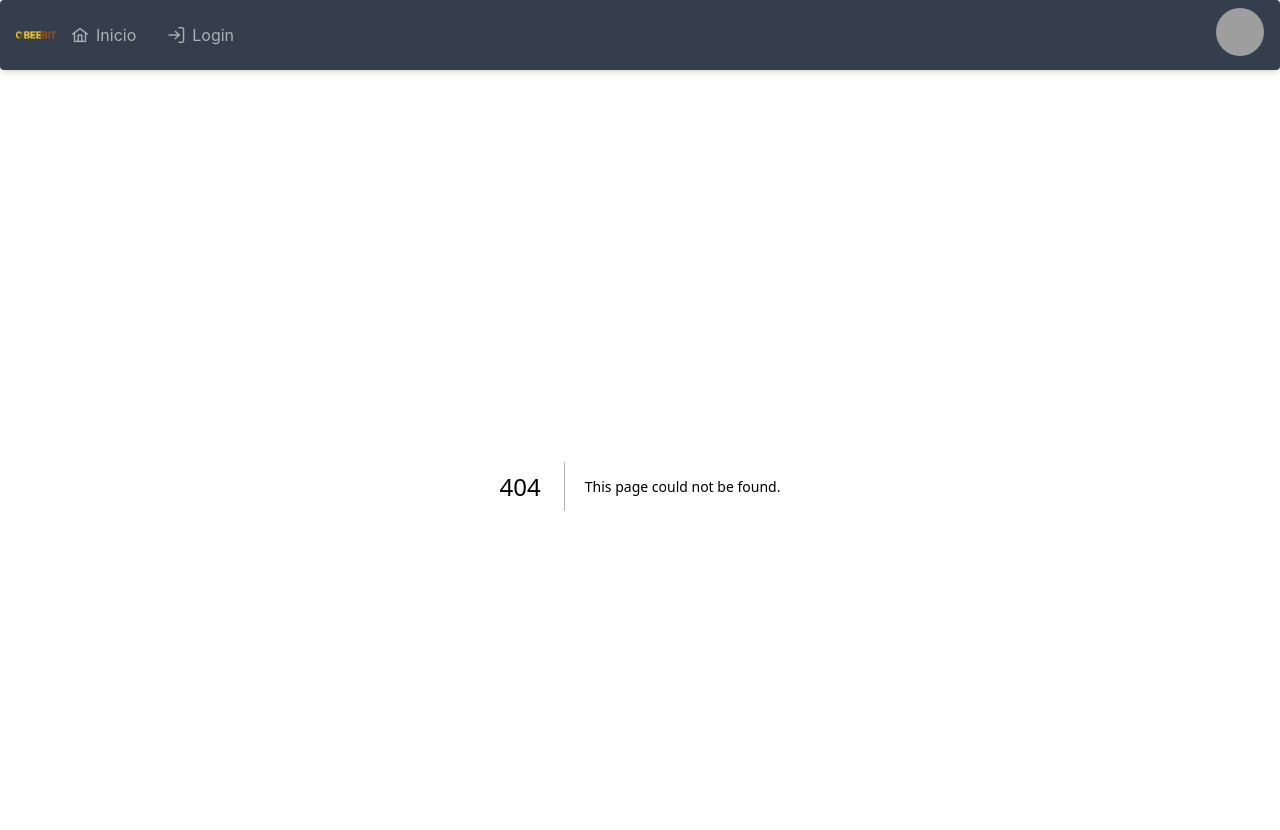
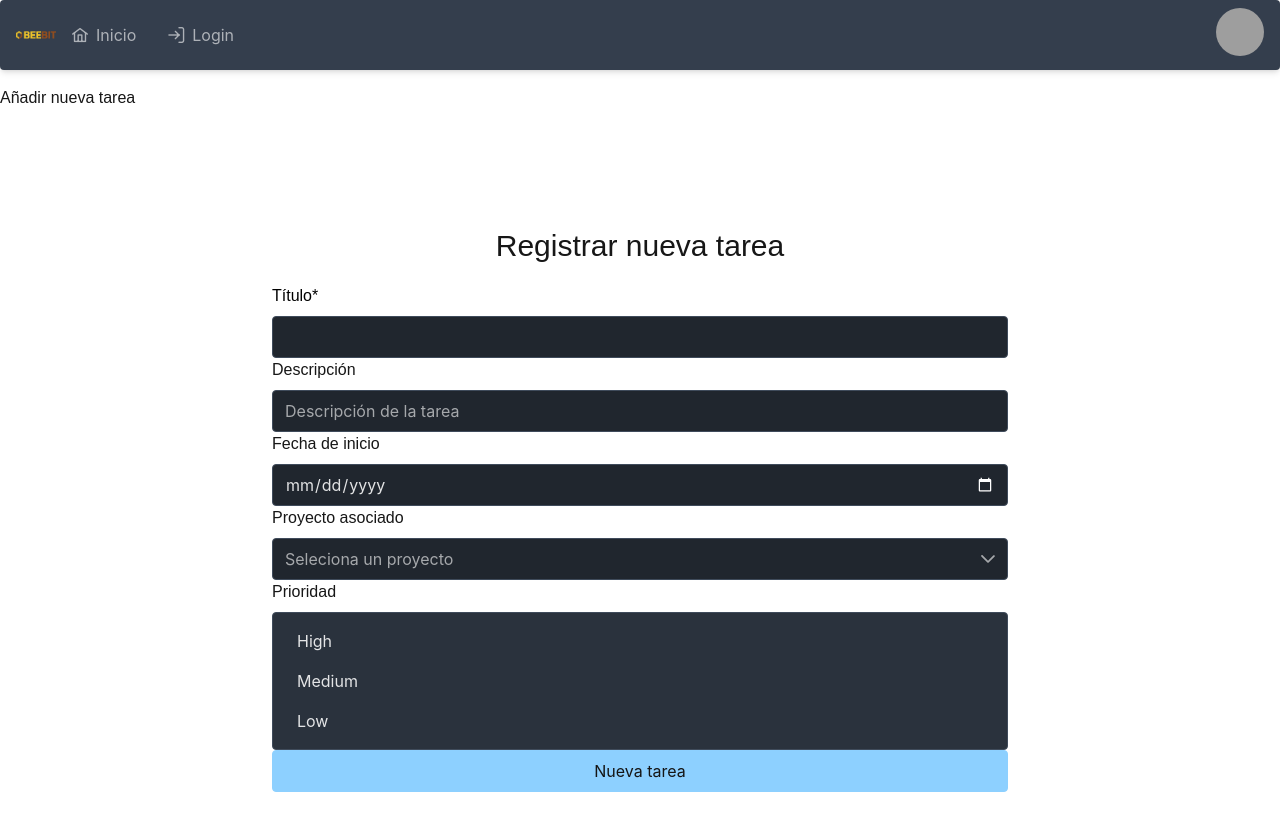
Before and after one commit to maigcorrea/nuevo_gestorBeebit, a Next.js app in the folder frontend/: page /task in a window 1280 px wide. Before the commit this address had no page. Shown: the top 830 px of the page. Built offline with nearby package versions, Linux system fonts and the light colour scheme; no server answers; grey boxes are pictures that could not be loaded.

Commit message:
Funcionalidad para añadir una nueva tarea (Sin usuarios asociados aún, sólo la tarea)

```diff
--- /dev/null
+++ b/frontend/app/task/page.jsx
@@ -0,0 +1,13 @@
+import AddTaskForm from '@/components/AddTaskForm'
+import React from 'react'
+
+const page = () => {
+  return (
+    <>
+        <h1>Añadir nueva tarea</h1>
+        <AddTaskForm />
+    </>
+  )
+}
+
+export default page
--- /dev/null
+++ b/frontend/components/AddTaskForm.jsx
@@ -0,0 +1,186 @@
+'use client'
+
+import React, { useEffect } from 'react'
+import { useState, useRef } from 'react';
+import { Button } from 'primereact/button';
+import { InputText } from 'primereact/inputtext';
+import { FloatLabel } from 'primereact/floatlabel';
+import { ListBox } from 'primereact/listbox';
+import { Toast } from 'primereact/toast';
+import { Dropdown } from 'primereact/dropdown';
+
+const AddTaskForm = () => {
+
+    //CAMPOS
+    const [title, setTitle] = useState('');
+    const [description, setDescription] = useState('');
+    const [associated_project, setAssociatedProject] = useState('');
+    const [start_date, setStartDate] = useState('');
+    const [priority, setPriority] = useState('');
+    const priorityTypes = [
+        { name: 'High', code: 'high' },
+        { name: 'Medium', code: 'medium' },
+        { name: 'Low', code: 'low'}
+    ];
+    const [projectsList, setProjectsList] = useState([]);
+    const [error, setError] = useState('');
+    const toast = useRef(null);
+
+
+    //ERRORES
+    const [titleError, setTitleError] = useState('');
+    const [fieldErrors, setFieldErrors] = useState({});
+
+
+    //Validación de título (Si ya existe en la bd)
+    /*const checkTitleExists = async (title) => {
+        const res = await fetch(`http://localhost:3000/projects/titleExists/${title}`);
+        const data = await res.json();
+        return data.exists;
+    };*/
+
+    //Obtener lista de todos los proyectos
+    useEffect(() => {
+        const projectList= async() =>{
+            try {
+                const projects = await fetch(`http://localhost:3000/projects/`);
+                const dataProjects = await projects.json();
+                console.log("Proyectos recibidos:",dataProjects);
+                setProjectsList(dataProjects);
+            } catch (error) {
+                console.error("Error al obtener proyectos:", error);
+            }
+        }
+
+      projectList();
+    }, []);
+
+    const projectOptions = projectsList.map(project => ({
+        label: project.title,
+        value: project.id
+    }));
+
+    console.log(projectOptions);
+
+    //Validación de startDate(Fecha de inicio). Comprobar que no sea una fecha pasada a la actual
+    // const checkEmailExists = async (email) => {
+    //     const res = await fetch(`http://localhost:3000/staff/emailExists/${email}`);
+    //     const data = await res.json();
+    //     return data.exists;
+    // };
+
+
+    //Validación de deadline (Fecha de entrega del proyecto). Comprobar que no sea una fecha pasada a la actual
+    // const checkPhoneExists = async (phone) => {
+    //     const res = await fetch(`http://localhost:3000/staff/phoneExists/${phone}`);
+    //     const data = await res.json();
+    //     return data.exists;
+    // };
+
+
+    const handleRegister = async (e) => {
+        e.preventDefault();
+
+        /*if (await checkTitleExists(title)) {
+            setTitleError('Ya existe un proyecto con ese nombre');
+            return;
+        }*/
+
+
+
+        console.log({ title, description, associated_project, start_date, priority:priority.code});
+
+        const body = {
+            title,
+            description,
+            associated_project,
+            priority: priority.code,
+            ...(start_date !== '' && { start_date })
+          };
+
+          console.log('Body enviado:', body);
+
+        try {
+          const res = await fetch('http://localhost:3000/tasks', {
+            method: 'POST',
+            headers: { 'Content-Type': 'application/json' },
+            body: JSON.stringify(body)
+        });
+
+        const data = await res.json();
+        console.log(data);
+
+        //   if (!res.ok) {
+        //     // Si es un array de errores de validación:
+        //     if (Array.isArray(data.message)) {
+        //         setFieldErrors({
+        //             password: data.message.join('. '),
+        //           });
+        //     }
+
+        //     return;
+
+        //   }
+
+
+    console.log("Llega");
+           // Redirigir o mostrar éxito
+           toast.current.show({ severity: 'success', summary: 'Tarea añadida', detail: 'Tarea añadida correctamente' });
+            //LImpiar formulario
+            setTitle('');
+            setDescription('');
+            setStartDate('');
+            setAssociatedProject('');
+            setPriority('');
+            setError('');
+            // router.push('/dashboard'); o mostrar un mensaje
+        } catch (err) {
+          setError('Error de conexión');
+        }
+      };
+
+  return (
+    <>
+        <Toast ref={toast} />
+        <div className="min-h-screen flex items-center justify-center mx-auto">
+            <div className="surface-card p-4 shadow-2 border-round w-full max-w-3xl">
+                <div className="text-center mb-5">
+                    <div className="text-900 text-3xl font-medium mb-3">Registrar nueva tarea</div>
+                </div>
+
+
+                <form onSubmit={handleRegister}>
+                    <label htmlFor="title" className="block text-black text-900 font-medium mb-2">Título*</label>
+                    <InputText id="title" type="text" value={title} onChange={(e) => setTitle(e.target.value)} className="w-full mb-3" required />
+                    {titleError && <p className="text-red-500 text-sm mb-2">{titleError}</p>}
+
+                    <label htmlFor="desc" className="block text-900 font-medium mb-2">Descripción</label>
+                    <InputText id="desc" type="text" value={description} onChange={(e) => setDescription(e.target.value)} placeholder="Descripción de la tarea" className="w-full mb-3"/>
+
+                    <label htmlFor="start" className="block text-900 font-medium mb-2">Fecha de inicio</label>
+                    <InputText id="start" type="date" value={start_date} onChange={(e) => {setStartDate(e.target.value)}} className="w-full mb-3" />
+
+                    <label htmlFor="type" className="block text-900 font-medium mb-2">Proyecto asociado</label>
+                    {
+                        //Dropdown de lista de todos los proyectos
+                    }
+
+                    <Dropdown value={associated_project} onChange={(e) => setAssociatedProject(e.value)} options={projectOptions} placeholder="Seleciona un proyecto"  className="w-full md:w-14rem" filter showClear />
+
+                    <label htmlFor="type" className="block text-900 font-medium mb-2">Prioridad</label>
+                    <ListBox value={priority} onChange={(e) => setPriority(e.value)} options={priorityTypes} optionLabel="name" className="w-full md:w-14rem text-white" placeholder="Selecciona un tipo" required />
+
+
+                    {//Mensaje de error
+                    }
+                    {/* {fieldErrors.password && <p className="text-red-500 text-sm mb-2">{fieldErrors.password}</p>} */}
+
+                    <Button type="submit" label="Nueva tarea" className="w-full" />
+                </form>
+            </div>
+        </div>
+    </>
+  )
+}
+
+export default AddTaskForm
```
